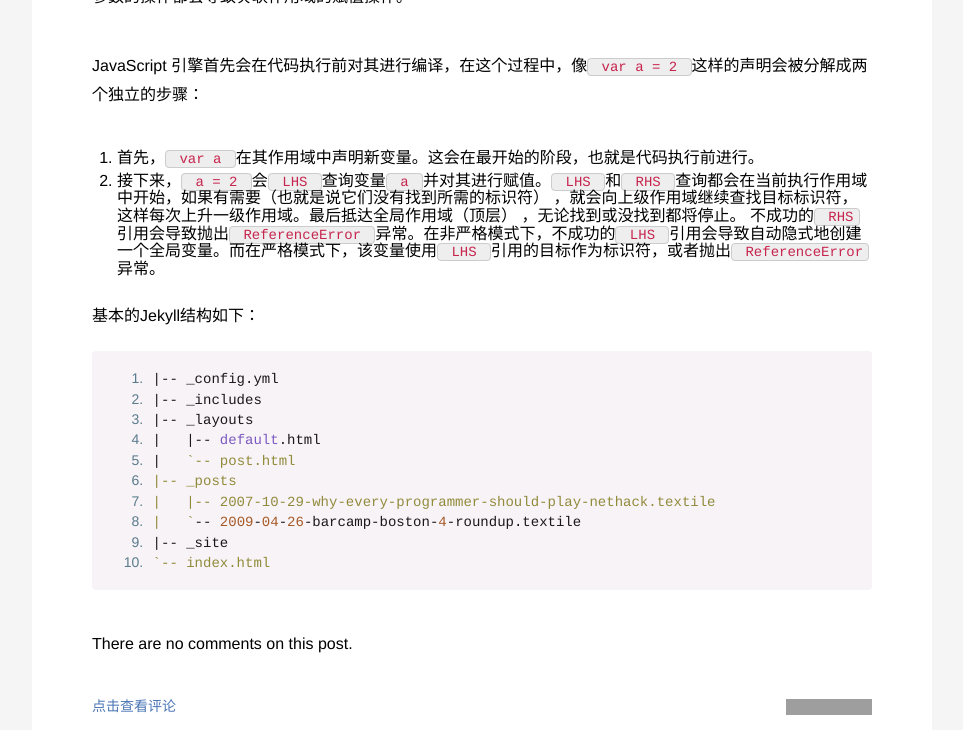
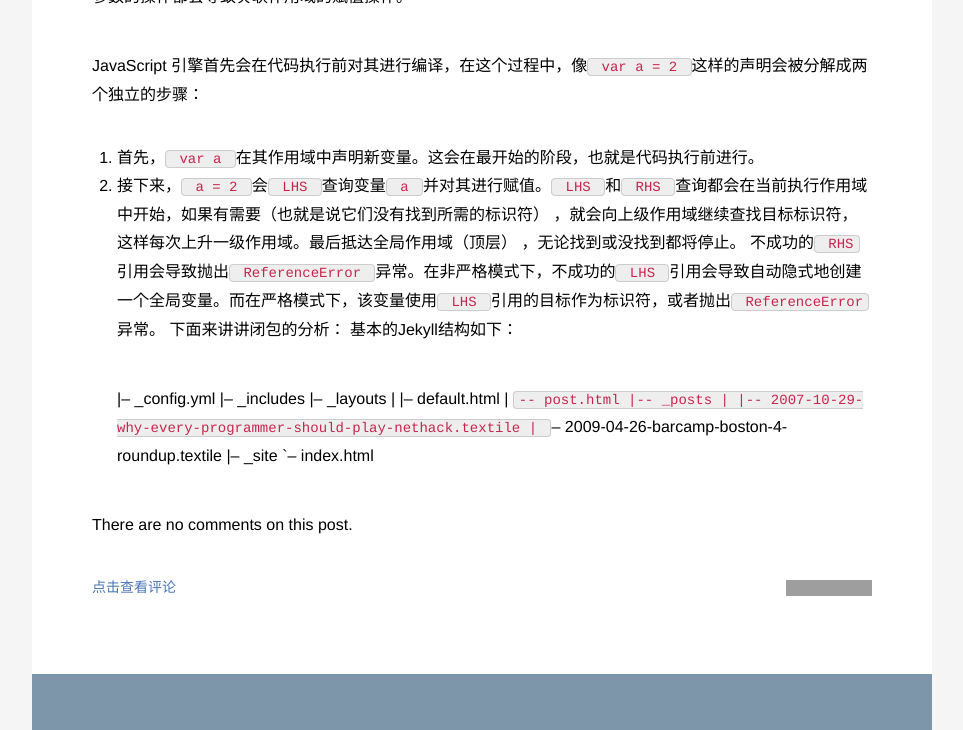
Before and after one commit to ioloveuu/ioloveuu.github.io, a Jekyll site: the page built from _posts/2016-01-29-scope-analys.md, in a window 1280 px wide and 900 px high, scrolled down 2983 px, cut to the strip 0-730 px from the top of the window. Shown: the whole strip, without its empty margins (158-1121 px from the left). Built offline with Jekyll 4.4.1, drawn with Linux system fonts in a browser that asks for light colours; nearby versions of some CDN libraries; a script that is not in the unit is left out; grey boxes are pictures that could not be loaded.

Commit message:
Update 2016-01-29-scope-analys.md

```diff
--- a/_posts/2016-01-29-scope-analys.md
+++ b/_posts/2016-01-29-scope-analys.md
@@ -95,9 +95,7 @@ JavaScript 引擎首先会在代码执行前对其进行编译，在这个过程
 1. 首先，` var a `在其作用域中声明新变量。这会在最开始的阶段，也就是代码执行前进行。
 2. 接下来，` a = 2 `会` LHS `查询变量` a `并对其进行赋值。` LHS `和` RHS `查询都会在当前执行作用域中开始，如果有需要（也就是说它们没有找到所需的标识符） ，就会向上级作用域继续查找目标标识符，这样每次上升一级作用域。最后抵达全局作用域（顶层） ，无论找到或没找到都将停止。
 不成功的` RHS `引用会导致抛出` ReferenceError `异常。在非严格模式下，不成功的` LHS `引用会导致自动隐式地创建一个全局变量。而在严格模式下，该变量使用` LHS `引用的目标作为标识符，或者抛出` ReferenceError `异常。
-
-
-
+下面来讲讲闭包的分析：
 基本的Jekyll结构如下：
 
     |-- _config.yml
```
